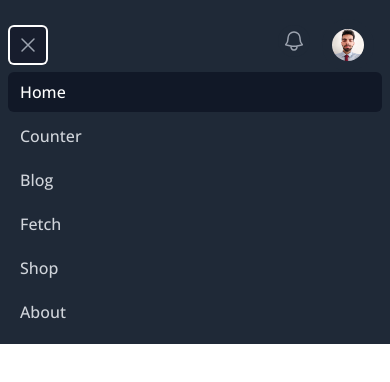
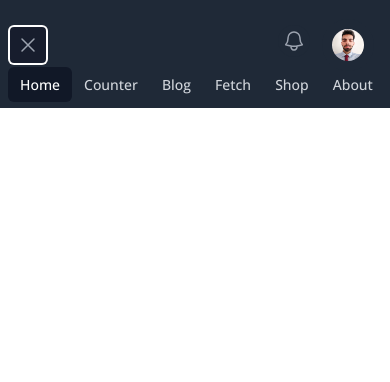
Before and after one commit to nimakarimi76/mern-project--express---redux-, a React (Create React App) app in the folder client/: page / in a window 390 px wide. Both pictures are taken after a click on the button "Open main menu". Shown: the top 382 px of the page. Built offline with nearby package versions, Linux system fonts and the light colour scheme.

Commit message:
fix navbar mobile view

```diff
--- a/client/src/layout/Navbar.js
+++ b/client/src/layout/Navbar.js
@@ -176,20 +176,30 @@
           <Disclosure.Panel className="sm:hidden">
             <div className="space-y-1 px-2 pt-2 pb-3">
               {navigation.map((item) => (
-                <Disclosure.Button
-                  key={item.name}
-                  as="a"
-                  href={item.href}
-                  className={classNames(
-                    item.current
-                      ? "bg-gray-900 text-white"
-                      : "text-gray-300 hover:bg-gray-700 hover:text-white",
-                    "block px-3 py-2 rounded-md text-base font-medium"
-                  )}
-                  aria-current={item.current ? "page" : undefined}
+                <NavLink
+                  className={({ isActive }) =>
+                    isActive
+                      ? "bg-gray-900 text-white px-3 py-2 rounded-md text-sm font-medium"
+                      : "text-gray-300 hover:bg-gray-700 hover:text-white px-3 py-2 rounded-md text-sm font-medium"
+                  }
+                  to={item.href}
                 >
                   {item.name}
-                </Disclosure.Button>
+                </NavLink>
+                // <Disclosure.Button
+                //   key={item.name}
+                //   as="a"
+                //   href={item.href}
+                //   className={classNames(
+                //     item.current
+                //       ? "bg-gray-900 text-white"
+                //       : "text-gray-300 hover:bg-gray-700 hover:text-white",
+                //     "blfock px-3 py-2 rounded-md text-base font-medium"
+                //   )}
+                //   aria-current={item.current ? "page" : undefined}
+                // >
+                //   {item.name}
+                // </Disclosure.Button>
               ))}
             </div>
           </Disclosure.Panel>
```
